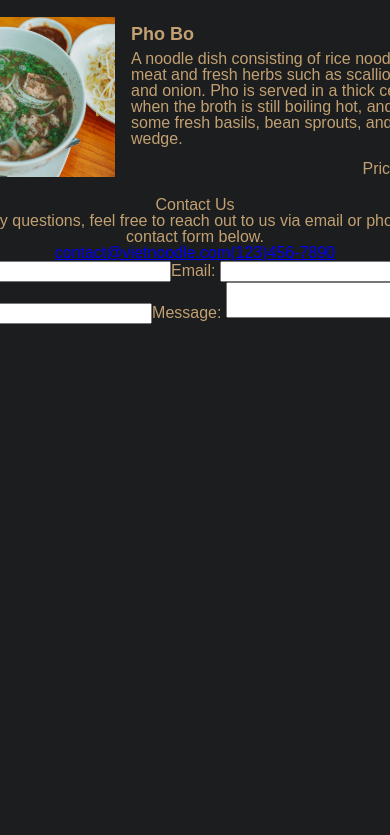
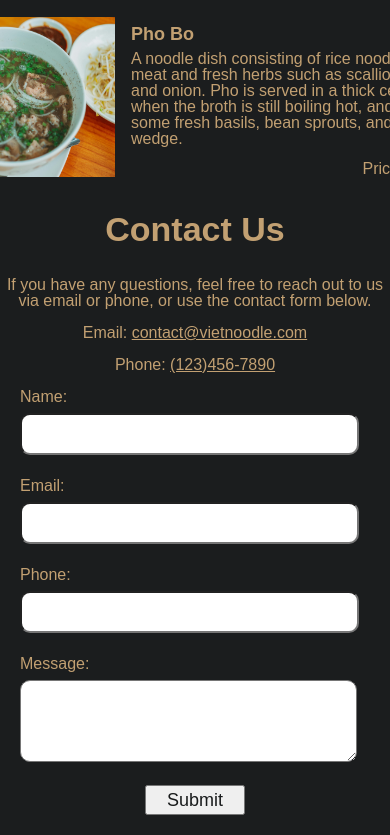
Before and after one commit to wingfam/top-restaurant-page, a website built with webpack: page src/index.html in a window 390 px wide. Shown: the part 1100-1935 px from the top of the page. Before the commit the page ends 1444 px from the top, so only its background shows below. Built offline with nearby package versions, Linux system fonts and the light colour scheme.

Commit message:
added styling to contact tab

```diff
--- a/src/contact-tab.js
+++ b/src/contact-tab.js
@@ -31,6 +31,7 @@ const ContactForm = function() {
     labelEmail.textContent = "Email: ";
     labelPhone.textContent = "Phone: ";
     labelMessage.textContent = "Message: ";
+    buttonSubmit.textContent = "Submit";
 
     form.appendChild(labelName);
     form.appendChild(inputName);
@@ -49,27 +50,33 @@ const ContactTab = function () {
   const contactTab = document.createElement("div");
   const titleTab = document.createElement("h1");
   const message = document.createElement("p");
-  const email = document.createElement("a");
-  const phone = document.createElement("a");
+  const emailText = document.createElement("p");
+  const emailLink = document.createElement("a");
+  const phoneText = document.createElement("p");
+  const phoneLink = document.createElement("a");
 
   contactTab.classList.add("contact-tab");
   titleTab.classList.add("title");
   message.classList.add("message");
-  email.classList.add("email");
-  phone.classList.add("phone");
+  emailText.classList.add("email");
+  phoneText.classList.add("phone");
 
-  email.setAttribute("href", "mailto:contact@vietnoodle.com");
-  phone.setAttribute("href", "tel:123-456-7890");
+  emailLink.setAttribute("href", "mailto:contact@vietnoodle.com");
+  phoneLink.setAttribute("href", "tel:123-456-7890");
 
   titleTab.textContent = "Contact Us";
   message.textContent = `If you have any questions, feel free to reach out to us via email or phone, or use the contact form below.`;
-  email.textContent = "contact@vietnoodle.com";
-  phone.textContent = "(123)456-7890";
+  emailText.textContent = "Email: ";
+  phoneText.textContent = "Phone: ";
+  emailLink.textContent = "contact@vietnoodle.com";
+  phoneLink.textContent = "(123)456-7890";
 
+  emailText.appendChild(emailLink);
+  phoneText.appendChild(phoneLink);
   contactTab.appendChild(titleTab);
   contactTab.appendChild(message);
-  contactTab.appendChild(email);
-  contactTab.appendChild(phone);
+  contactTab.appendChild(emailText);
+  contactTab.appendChild(phoneText);
   contactTab.appendChild(ContactForm());
 
   return contactTab;
--- a/src/style.css
+++ b/src/style.css
@@ -242,4 +242,59 @@ body {
     .menu-tab .card-wrapper .main-info .price::after {
         content: " VND";
     }
+
+    /* CONTACT TAB */
+
+    .contact-tab {
+        display: flex;
+        flex-direction: column;
+        justify-content: center;
+        align-items: center;
+        gap: 1em;
+    }
+
+    .contact-tab .title {
+        font-size: 34px;
+        font-weight: 700;
+        line-height: 64px;
+    }
+
+    .contact-tab .message {
+        max-width: 380px;
+        margin: 0 auto;
+    }
+
+    .contact-tab .email a,
+    .contact-tab .phone a {
+        color: var(--text-color-beige);
+    }
+
+    .contact-tab .contact-form {
+        display: flex;
+        flex-direction: column;
+        align-items: start;
+        gap: .5em;
+        width: 350px;
+    }
+
+    .contact-tab .contact-form input,
+    .contact-tab .contact-form textarea {
+        width: 90%;
+        border-radius: 10px;
+        margin-bottom: 15px;
+        font-size: 16px;
+        padding: 10px 10px;
+    }
+
+    .contact-tab .contact-form textarea {
+        height: 60px;
+    }
+
+    .contact-tab .contact-form .btn-submit {
+        width: 100px;
+        height: 30px;
+        font-size: 18px;
+        color:#181a1b;
+        margin: 0 auto;
+    }
 }
```
